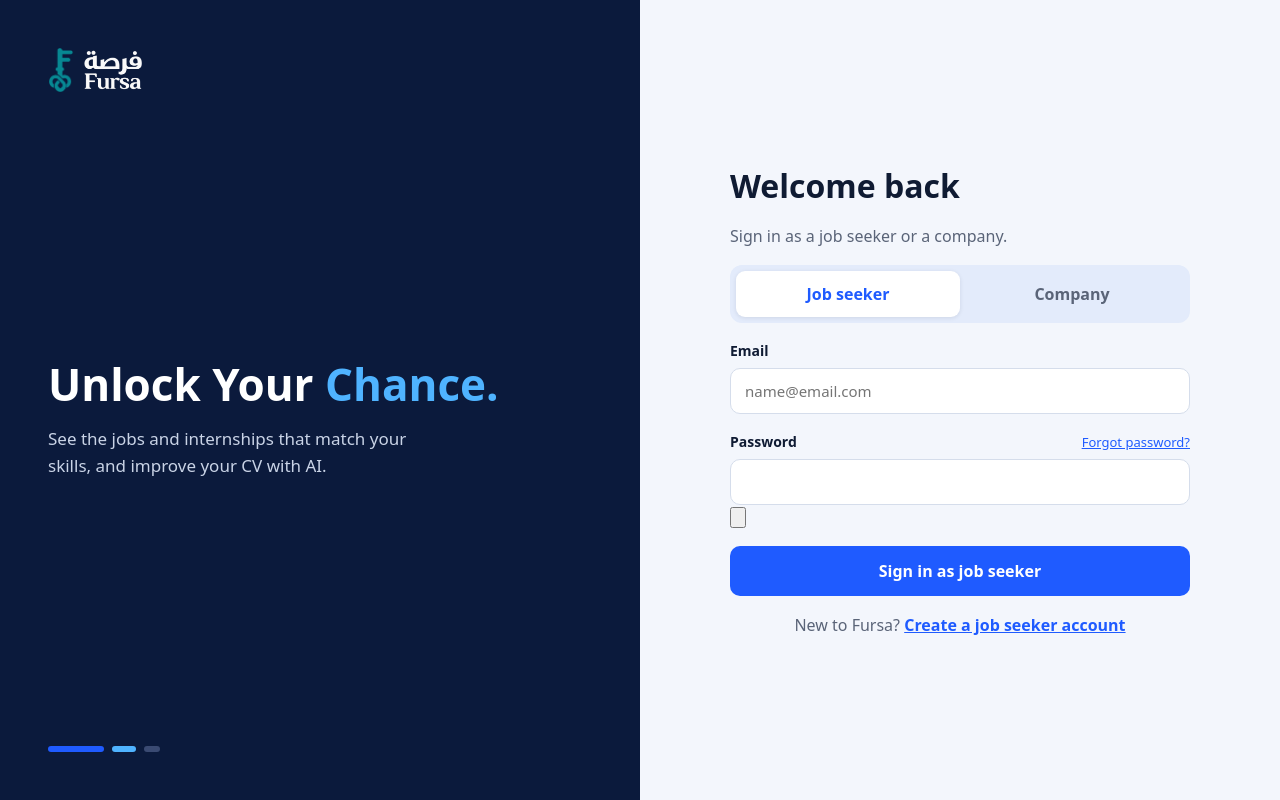
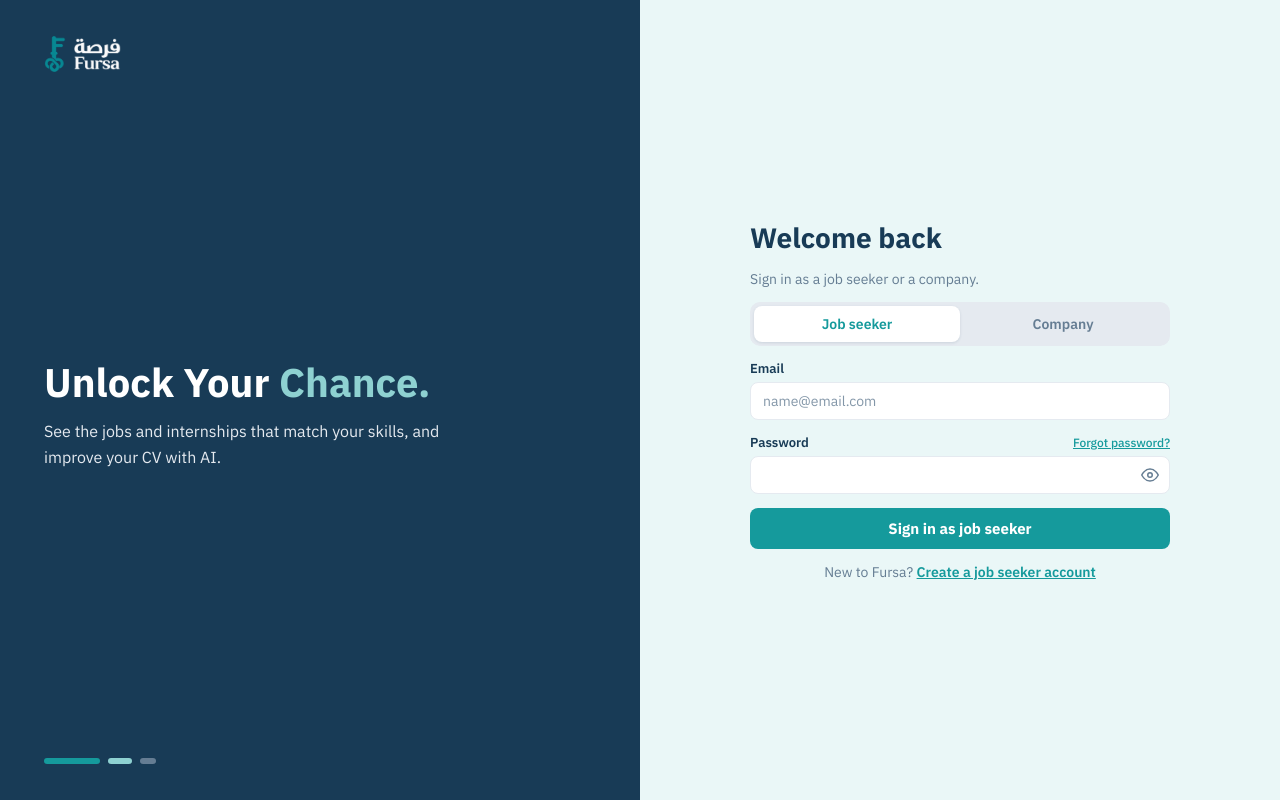
Before and after one commit to fatemaAlbasri/Fursa, a React (Vite) app in the folder frontend/: page /signin in a window 1280 px wide. Built offline with nearby package versions, Linux system fonts and the light colour scheme.

Commit message:
Brand colours only and compact one-screen layout

```diff
--- a/frontend/src/shared/styles/index.css
+++ b/frontend/src/shared/styles/index.css
@@ -1,234 +1,261 @@
+
 :root {
-  --navy: #0b1a3c;
-  --blue: #1f5bff;
-  --blue-hover: #1748d6;
-  --sky: #4fb3ff;
-  --bg: #f3f6fc;
-  --card: #ffffff;
-  --text: #0f1b33;
-  --muted: #5a6478;
-  --border: #d5ddeb;
-  --tab-bg: #e3ebfb;
-  --error: #d92d20;
-  --radius: 12px;
+  --navy: #183B56;
+  --teal: #159A9C;
+  --light: #EAF7F7;
+  --accent: #8ED1D1;
+  --gray: #E5EAF0;
+  --slate: #657D93;
+  --white: #FFFFFF;
+
+  --error: #D92D20;
+  --focus: rgba(21, 154, 156, .2);
+  --radius: 10px;
 }
 
 * { box-sizing: border-box; margin: 0; }
+html, body { height: 100%; }
 body {
-  font-family: 'Plus Jakarta Sans', system-ui, sans-serif;
-  background: var(--bg);
-  color: var(--text);
+  font-family: 'IBM Plex Sans', 'IBM Plex Sans Arabic', system-ui, sans-serif;
+  font-size: 14px;
+  background: var(--light);
+  color: var(--navy);
 }
 a { text-decoration: none; }
+button { font-family: inherit; }
 
 /* ---------- Logo ---------- */
-.logo { display: inline-flex; align-items: center; gap: 10px; color: var(--text); font-weight: 800; font-size: 22px; }
-.logo--light { color: #fff; }
-.logo__mark {
-  width: 36px; height: 36px; border-radius: 9px; background: var(--blue); color: #fff;
-  display: grid; place-items: center; font-size: 18px;
+.logo { display: inline-flex; align-items: center; gap: 8px; }
+.logo__key { height: 36px; width: auto; display: block; }
+.logo__wordmark { height: 32px; width: auto; display: block; }
+.logo__tag { font-size: 12px; font-weight: 600; color: var(--accent); margin-left: 4px; }
+
+/* ---------- Sign in (split layout) ---------- */
+.split { display: grid; grid-template-columns: 1fr 1fr; height: 100vh; }
+.split__brand {
+  background: var(--navy); color: var(--white); padding: 36px 44px;
+  display: flex; flex-direction: column; justify-content: space-between;
+}
+.split__copy h1 { font-size: 40px; line-height: 1.15; font-weight: 700; }
+.split__copy p { margin-top: 14px; max-width: 420px; color: var(--gray); font-size: 16px; line-height: 1.6; }
+.accent { color: var(--accent); }
+.dots { display: flex; gap: 8px; }
+.dots span { height: 6px; width: 16px; border-radius: 4px; background: var(--slate); }
+.dots span:first-child { width: 56px; background: var(--teal); }
+.dots span:nth-child(2) { width: 24px; background: var(--accent); }
+.split__form { display: grid; place-items: center; padding: 32px 24px; }
+
+.auth { width: 100%; max-width: 420px; display: flex; flex-direction: column; gap: 14px; }
+.auth h2 { font-size: 28px; font-weight: 700; }
+
+.tabs { display: grid; grid-template-columns: 1fr 1fr; background: var(--gray); padding: 4px; border-radius: var(--radius); }
+.tab {
+  border: 0; background: transparent; padding: 9px; border-radius: 8px;
+  font: inherit; font-weight: 600; color: var(--slate); cursor: pointer;
+}
+.tab--active { background: var(--white); color: var(--teal); box-shadow: 0 1px 3px rgba(24, 59, 86, .12); }
+
+/* ---------- Sign up pages (fit on one screen) ---------- */
+.page { min-height: 100vh; display: flex; flex-direction: column; }
+.topbar {
+  background: var(--navy); padding: 10px 28px; flex-shrink: 0;
+  display: flex; align-items: center; justify-content: space-between;
+}
+.topbar__right { color: var(--gray); font-size: 14px; }
+.back-link { background: none; border: 0; color: var(--white); font: inherit; font-size: 15px; cursor: pointer; }
+
+.container { width: 100%; max-width: 760px; margin: 0 auto; padding: 14px 24px 16px; }
+.container--wide { max-width: 1080px; }
+.page-head { margin-bottom: 10px; }
+.page-head .steps, .page-head .pill { margin-bottom: 6px; }
+.pill {
+  display: inline-block; background: var(--white); color: var(--teal); border: 1px solid var(--accent);
+  font-size: 12px; font-weight: 600; padding: 3px 12px; border-radius: 999px;
+}
+.title { font-size: 26px; font-weight: 700; line-height: 1.2; }
+.page-head .muted { margin-top: 2px; }
+.card {
+  background: var(--white); border: 1px solid var(--gray); border-radius: 14px;
+  padding: 18px 22px; display: flex; flex-direction: column; gap: 12px;
 }
 
-/* ---------- Sign in (split layout) ---------- */
-.split { display: grid; grid-template-columns: 1fr 1fr; min-height: 100vh; }
-.split__brand {
-  background: var(--navy); color: #fff; padding: 48px;
-  display: flex; flex-direction: column; justify-content: space-between;
-}
-.split__copy h1 { font-size: 44px; line-height: 1.15; font-weight: 800; }
-.split__copy p { margin-top: 16px; max-width: 400px; color: #c9d3e6; font-size: 17px; line-height: 1.6; }
-.accent { color: var(--sky); }
-.dots { display: flex; gap: 8px; }
-.dots span { height: 6px; width: 16px; border-radius: 4px; background: #3a4a72; }
-.dots span:first-child { width: 56px; background: var(--blue); }
-.dots span:nth-child(2) { width: 24px; background: var(--sky); }
-.split__form { display: grid; place-items: center; padding: 48px 24px; }
+/* grids */
+.grid2 { display: grid; grid-template-columns: 1fr 1fr; gap: 12px; }
+.grid3 { display: grid; grid-template-columns: repeat(3, 1fr); gap: 12px 14px; }
+.span2 { grid-column: span 2; }
+.row { display: grid; grid-template-columns: 1fr 1fr; gap: 12px; }
 
-.auth { width: 100%; max-width: 460px; display: flex; flex-direction: column; gap: 18px; }
-.auth h2 { font-size: 32px; font-weight: 800; }
-
-.tabs { display: grid; grid-template-columns: 1fr 1fr; background: var(--tab-bg); padding: 6px; border-radius: var(--radius); }
-.tab {
-  border: 0; background: transparent; padding: 12px; border-radius: 9px;
-  font: inherit; font-weight: 600; color: var(--muted); cursor: pointer;
-}
-.tab--active { background: #fff; color: var(--blue); box-shadow: 0 1px 4px rgba(15, 27, 51, .1); }
-
-/* ---------- Register pages ---------- */
-.topbar {
-  background: var(--navy); padding: 18px 32px;
-  display: flex; align-items: center; justify-content: space-between;
-}
-.topbar__right { color: #c9d3e6; font-size: 15px; }
-.container { max-width: 800px; margin: 0 auto; padding: 40px 24px 64px; }
-.pill {
-  display: inline-block; background: var(--tab-bg); color: var(--blue);
-  font-size: 13px; font-weight: 600; padding: 6px 14px; border-radius: 999px;
-}
-.title { font-size: 36px; font-weight: 800; margin: 12px 0 6px; }
-.card {
-  background: var(--card); border: 1px solid var(--border); border-radius: 18px;
-  padding: 32px; margin-top: 28px; display: flex; flex-direction: column; gap: 18px;
-}
-.row { display: grid; grid-template-columns: 1fr 1fr; gap: 16px; }
-.row--3 { grid-template-columns: 1fr 1fr 1fr; }
+/* company: two columns side by side */
+.cols { display: grid; grid-template-columns: 1.4fr 1fr; gap: 26px; }
+.col { display: flex; flex-direction: column; gap: 12px; }
+.col--side { border-left: 1px solid var(--gray); padding-left: 26px; }
+.col__submit { margin-top: auto; }
+.section-title { font-size: 15px; font-weight: 700; }
+.divider { border: 0; border-top: 1px solid var(--gray); margin: 4px 0; }
 
 /* ---------- Fields ---------- */
-.field { display: flex; flex-direction: column; gap: 8px; }
+.field { display: flex; flex-direction: column; gap: 5px; min-width: 0; }
 .field__top { display: flex; justify-content: space-between; align-items: baseline; }
-.field label { font-size: 14px; font-weight: 600; }
-.field input, .field select {
-  font: inherit; font-size: 15px; padding: 12px 14px; width: 100%;
-  border: 1px solid var(--border); border-radius: 10px; background: #fff; color: var(--text);
+.field label { font-size: 13px; font-weight: 600; }
+.field input, .field select, .field textarea {
+  font: inherit; font-size: 14px; padding: 9px 12px; width: 100%;
+  border: 1px solid var(--gray); border-radius: 8px; background: var(--white); color: var(--navy);
 }
-.field input:focus, .field select:focus, .skills__box:focus-within {
-  outline: none; border-color: var(--blue); box-shadow: 0 0 0 3px rgba(31, 91, 255, .15);
+.field input::placeholder, .field textarea::placeholder { color: var(--slate); opacity: .8; }
+.field textarea { resize: vertical; }
+.field input:focus, .field select:focus, .field textarea:focus, .skills__box:focus-within {
+  outline: none; border-color: var(--teal); box-shadow: 0 0 0 3px var(--focus);
 }
-.field__error { color: var(--error); font-size: 13px; }
-.hint { font-size: 13px; color: var(--muted); }
-.note {
-  background: var(--bg); border: 1px dashed #9fb6e8; border-radius: 10px;
-  padding: 12px 14px; font-size: 14px; color: var(--muted);
+.field__error { color: var(--error); font-size: 12px; }
+.hint { font-size: 12px; color: var(--slate); }
+
+/* password with eye button */
+.password { position: relative; }
+.field .password input { padding-right: 42px; }
+.password__eye {
+  position: absolute; right: 6px; top: 50%; transform: translateY(-50%);
+  border: 0; background: none; color: var(--slate); cursor: pointer; padding: 5px; display: grid;
 }
+.password__eye svg { width: 18px; height: 18px; }
+.password__eye:hover { color: var(--teal); }
+
+/* phone with +973 */
+.phone { display: flex; border: 1px solid var(--gray); border-radius: 8px; overflow: hidden; background: var(--white); }
+.phone:focus-within { border-color: var(--teal); box-shadow: 0 0 0 3px var(--focus); }
+.phone__code { background: var(--light); padding: 9px 10px; font-weight: 600; border-right: 1px solid var(--gray); }
+.field .phone input { border: 0; border-radius: 0; }
+.field .phone input:focus { box-shadow: none; }
 
 /* ---------- Skill picker ---------- */
 .skills { position: relative; }
 .skills__box {
-  display: flex; flex-wrap: wrap; gap: 8px; align-items: center;
-  border: 1px solid var(--border); border-radius: 10px; padding: 8px 10px; background: #fff; cursor: text;
+  display: flex; flex-wrap: wrap; gap: 6px; align-items: center; min-height: 38px;
+  border: 1px solid var(--gray); border-radius: 8px; padding: 4px 8px; background: var(--white); cursor: text;
 }
-.skills__box .skills__input { border: 0; padding: 6px 4px; flex: 1; min-width: 140px; box-shadow: none; }
+.skills__box .skills__input { border: 0; padding: 4px; flex: 1; min-width: 120px; box-shadow: none; }
 .skills__box .skills__input:focus { box-shadow: none; }
 .chip {
-  display: inline-flex; align-items: center; gap: 6px; background: var(--blue); color: #fff;
-  font-size: 14px; font-weight: 600; padding: 6px 12px; border-radius: 999px;
+  display: inline-flex; align-items: center; gap: 5px; background: var(--teal); color: var(--white);
+  font-size: 13px; font-weight: 600; padding: 3px 10px; border-radius: 999px;
 }
-.chip button { border: 0; background: none; color: #fff; cursor: pointer; font-size: 16px; line-height: 1; }
+.chip button { border: 0; background: none; color: var(--white); cursor: pointer; font-size: 15px; line-height: 1; }
 .skills__menu {
   position: absolute; z-index: 10; top: calc(100% + 4px); left: 0; right: 0;
-  list-style: none; padding: 6px; background: #fff; border: 1px solid var(--border);
-  border-radius: 10px; max-height: 220px; overflow-y: auto; box-shadow: 0 8px 24px rgba(15, 27, 51, .12);
+  list-style: none; padding: 6px; background: var(--white); border: 1px solid var(--gray);
+  border-radius: 8px; max-height: 200px; overflow-y: auto; box-shadow: 0 8px 24px rgba(24, 59, 86, .12);
 }
-.skills__menu li { padding: 10px 12px; border-radius: 8px; cursor: pointer; }
-.skills__menu li:hover { background: var(--tab-bg); }
+.skills__menu li { padding: 8px 10px; border-radius: 6px; cursor: pointer; }
+.skills__menu li:hover { background: var(--light); }
+
+/* ---------- Job type / Work mode choices ---------- */
+.choice-box {
+  background: var(--light); border: 1px solid var(--gray); border-radius: 10px;
+  padding: 10px 14px; display: flex; flex-direction: column; gap: 8px;
+}
+.choice-box__label { font-size: 13px; font-weight: 600; }
+.choice-box__label span { font-weight: 400; color: var(--slate); }
+.choice-box__chips { display: flex; flex-wrap: wrap; gap: 8px; }
+.choice {
+  font: inherit; font-size: 13px; font-weight: 600; cursor: pointer;
+  padding: 6px 14px; border-radius: 999px; border: 1px solid var(--gray);
+  background: var(--white); color: var(--navy);
+}
+.choice:hover { border-color: var(--teal); }
+.choice--on { background: var(--teal); border-color: var(--teal); color: var(--white); }
+
+/* ---------- CV drop box (one line) ---------- */
+.drop {
+  border: 2px dashed var(--accent); border-radius: 10px; background: var(--light);
+  padding: 12px 16px; cursor: pointer;
+  display: flex; align-items: center; justify-content: center; gap: 10px; flex-wrap: wrap;
+}
+.drop--over { border-color: var(--teal); }
+.drop__icon { width: 22px; height: 22px; color: var(--teal); flex-shrink: 0; }
+.drop__text { color: var(--slate); font-size: 14px; }
+.drop__browse { color: var(--teal); font-weight: 700; }
+.drop__sub { font-size: 12px; color: var(--slate); }
+.drop__sub::before { content: '· '; }
+
+/* ---------- Company logo upload ---------- */
+.logo-upload { display: flex; align-items: center; gap: 14px; }
+.logo-upload__box {
+  width: 60px; height: 60px; border: 2px dashed var(--accent); border-radius: 10px; background: var(--light);
+  display: grid; place-items: center; color: var(--teal); overflow: hidden; flex-shrink: 0;
+}
+.logo-upload__box svg { width: 22px; height: 22px; }
+.logo-upload__box img { width: 100%; height: 100%; object-fit: cover; }
+.logo-upload__label { font-size: 13px; font-weight: 500; margin-bottom: 6px; }
+
+/* ---------- Steps ---------- */
+.steps { display: flex; align-items: center; gap: 8px; }
+.center .steps, .steps--center { justify-content: center; }
+.step { font-size: 12px; font-weight: 600; padding: 4px 12px; border-radius: 999px; background: var(--gray); color: var(--slate); }
+.step--active { background: var(--teal); color: var(--white); }
+.step--done { background: var(--white); color: var(--teal); border: 1px solid var(--accent); }
+.steps__line { width: 22px; height: 2px; background: var(--gray); }
+
+/* ---------- Plans ---------- */
+.plans { display: grid; grid-template-columns: repeat(3, 1fr); gap: 16px; align-items: stretch; }
+.plan {
+  background: var(--white); border: 1px solid var(--gray); border-radius: 14px; padding: 18px 20px;
+  display: flex; flex-direction: column;
+}
+.plan--active { background: var(--teal); color: var(--white); border-color: var(--teal); box-shadow: 0 10px 26px rgba(21, 154, 156, .25); }
+.plan__badge {
+  align-self: flex-start; background: var(--accent); color: var(--navy);
+  font-size: 11px; font-weight: 700; padding: 3px 9px; border-radius: 999px; margin-bottom: 6px;
+}
+.plan__name { font-size: 18px; font-weight: 700; }
+.plan__tagline { font-size: 13px; color: var(--slate); margin: 4px 0 10px; }
+.plan--active .plan__tagline { color: var(--light); }
+.plan__price { font-size: 28px; font-weight: 700; }
+.plan__price span { font-size: 13px; font-weight: 500; color: var(--slate); }
+.plan--active .plan__price span { color: var(--light); }
+.plan__list { list-style: none; padding: 0; margin: 12px 0 16px; display: flex; flex-direction: column; gap: 7px; flex: 1; }
+.plan__list li { display: flex; align-items: center; gap: 8px; font-size: 14px; }
+.plan__tick {
+  width: 18px; height: 18px; border-radius: 50%; display: grid; place-items: center;
+  font-size: 10px; font-weight: 700; background: var(--light); color: var(--teal); flex-shrink: 0;
+}
+.plan--active .plan__tick { background: var(--white); }
+.plan__no { opacity: .65; }
+.plan-bar {
+  margin-top: 14px; background: var(--white); border: 1px solid var(--gray); border-radius: 12px;
+  padding: 12px 20px; display: flex; align-items: center; justify-content: space-between; gap: 16px;
+}
 
 /* ---------- Buttons & links ---------- */
 .btn {
-  font: inherit; font-weight: 700; font-size: 16px; border: 0; border-radius: 10px;
-  padding: 14px 20px; cursor: pointer;
+  font: inherit; font-weight: 700; font-size: 15px; border: 0; border-radius: 8px;
+  padding: 11px 18px; cursor: pointer;
 }
-.btn--primary { background: var(--blue); color: #fff; }
-.btn--primary:hover { background: var(--blue-hover); }
+.btn--primary { background: var(--teal); color: var(--white); }
+.btn--primary:hover { background: var(--navy); }
 .btn--block { width: 100%; }
-.link { color: var(--blue); text-decoration: underline; font-weight: 600; }
-.link--light { color: var(--sky); }
-.small { font-size: 13px; font-weight: 500; }
-.muted { color: var(--muted); }
+.btn--outline { background: var(--white); color: var(--teal); border: 1px solid var(--teal); padding: 7px 14px; font-size: 14px; }
+.btn--outline:hover { background: var(--light); }
+.btn--white { background: var(--white); color: var(--teal); }
+.link { color: var(--teal); text-decoration: underline; font-weight: 600; }
+.link--light { color: var(--accent); }
+.small { font-size: 12px; font-weight: 500; }
+.muted { color: var(--slate); }
 .center { text-align: center; }
 
-/* ---------- Mobile ---------- */
-@media (max-width: 800px) {
-  .split { grid-template-columns: 1fr; }
-  .split__brand { padding: 28px 24px; gap: 28px; }
-  .split__copy h1 { font-size: 32px; }
+/* ---------- Small screens: stack and allow scrolling ---------- */
+@media (max-width: 900px) {
+  .grid3 { grid-template-columns: 1fr 1fr; }
+  .cols { grid-template-columns: 1fr; }
+  .col--side { border-left: 0; padding-left: 0; border-top: 1px solid var(--gray); padding-top: 16px; }
+  .plans { grid-template-columns: 1fr; }
+}
+@media (max-width: 640px) {
+  .split { grid-template-columns: 1fr; height: auto; min-height: 100vh; }
+  .split__brand { padding: 24px; gap: 24px; }
+  .split__copy h1 { font-size: 30px; }
   .dots { display: none; }
-  .row, .row--3 { grid-template-columns: 1fr; }
-  .topbar { padding: 16px; flex-wrap: wrap; gap: 8px; }
-  .card { padding: 22px; }
-  .title { font-size: 28px; }
-}
-
-/* logo image */
-.logo__img { width: 36px; height: 36px; display: block; }
-.tabs--narrow { max-width: 360px; margin-bottom: 20px; }
-
-/* ===== New wireframe (v2) ===== */
-.logo__tag { font-size: 13px; font-weight: 600; color: var(--sky); margin-left: 4px; }
-.back-link { background: none; border: 0; color: #fff; font: inherit; font-size: 16px; cursor: pointer; }
-.container--wide { max-width: 1120px; }
-.section-title { font-size: 18px; font-weight: 700; }
-.divider { border: 0; border-top: 1px solid var(--border); margin: 6px 0; }
-.field textarea {
-  font: inherit; font-size: 15px; padding: 12px 14px; width: 100%; resize: vertical;
-  border: 1px solid var(--border); border-radius: 10px; color: var(--text);
-}
-.field textarea:focus { outline: none; border-color: var(--blue); box-shadow: 0 0 0 3px rgba(31, 91, 255, .15); }
-
-/* phone with +973 */
-.phone { display: flex; border: 1px solid var(--border); border-radius: 10px; overflow: hidden; background: #fff; }
-.phone:focus-within { border-color: var(--blue); box-shadow: 0 0 0 3px rgba(31, 91, 255, .15); }
-.phone__code { background: var(--bg); padding: 12px 14px; font-weight: 600; color: var(--muted); border-right: 1px solid var(--border); }
-.field .phone input { border: 0; border-radius: 0; }
-.field .phone input:focus { box-shadow: none; }
-
-/* CV drop box */
-.drop {
-  border: 2px dashed #9fb6e8; border-radius: 12px; background: var(--bg);
-  padding: 28px 16px; text-align: center; cursor: pointer;
-}
-.drop--over { border-color: var(--blue); background: var(--tab-bg); }
-.drop__icon { width: 30px; height: 30px; color: var(--blue); }
-.drop__text { margin-top: 8px; color: var(--muted); font-size: 16px; }
-.drop__browse { color: var(--blue); font-weight: 700; }
-.drop__sub { font-size: 13px; color: var(--muted); margin-top: 4px; }
-
-/* company logo upload */
-.logo-upload { display: flex; align-items: center; gap: 16px; }
-.logo-upload__box {
-  width: 84px; height: 84px; border: 2px dashed #9fb6e8; border-radius: 12px; background: var(--bg);
-  display: grid; place-items: center; color: var(--blue); overflow: hidden;
-}
-.logo-upload__box svg { width: 26px; height: 26px; }
-.logo-upload__box img { width: 100%; height: 100%; object-fit: cover; }
-.logo-upload__label { font-size: 14px; font-weight: 500; margin-bottom: 8px; }
-.btn--outline { background: #fff; color: var(--blue); border: 1px solid var(--blue); padding: 10px 16px; }
-.btn--outline:hover { background: var(--bg); }
-.btn--white { background: #fff; color: var(--blue); }
-
-/* steps */
-.steps { display: flex; align-items: center; gap: 10px; margin-bottom: 4px; }
-.steps--center { justify-content: center; }
-.step { font-size: 13px; font-weight: 600; padding: 6px 14px; border-radius: 999px; background: var(--tab-bg); color: var(--muted); }
-.step--active { background: var(--blue); color: #fff; }
-.step--done { background: #e3f6ec; color: #1a7f4b; }
-.steps__line { width: 24px; height: 2px; background: var(--border); }
-
-/* plans */
-.plans { display: grid; grid-template-columns: repeat(3, 1fr); gap: 20px; margin-top: 32px; align-items: stretch; }
-.plan {
-  background: #fff; border: 1px solid var(--border); border-radius: 18px; padding: 26px;
-  display: flex; flex-direction: column;
-}
-.plan--active { background: var(--blue); color: #fff; border-color: var(--blue); box-shadow: 0 12px 30px rgba(31, 91, 255, .25); }
-.plan__badge {
-  align-self: flex-start; background: var(--sky); color: var(--navy);
-  font-size: 12px; font-weight: 700; padding: 4px 10px; border-radius: 999px; margin-bottom: 10px;
-}
-.plan__name { font-size: 20px; font-weight: 700; }
-.plan__tagline { font-size: 14px; color: var(--muted); margin: 8px 0 14px; }
-.plan--active .plan__tagline { color: #d6e2ff; }
-.plan__price { font-size: 34px; font-weight: 800; }
-.plan__price span { font-size: 14px; font-weight: 500; color: var(--muted); }
-.plan--active .plan__price span { color: #d6e2ff; }
-.plan__list { list-style: none; padding: 0; margin: 16px 0 24px; display: flex; flex-direction: column; gap: 10px; flex: 1; }
-.plan__list li { display: flex; align-items: center; gap: 10px; font-size: 15px; }
-.plan__tick {
-  width: 20px; height: 20px; border-radius: 50%; display: grid; place-items: center;
-  font-size: 11px; font-weight: 700; background: var(--tab-bg); color: var(--blue); flex-shrink: 0;
-}
-.plan--active .plan__tick { background: #fff; }
-.plan__no { opacity: .7; }
-.plan-bar {
-  margin-top: 28px; background: #fff; border: 1px solid var(--border); border-radius: 16px;
-  padding: 18px 24px; display: flex; align-items: center; justify-content: space-between; gap: 16px;
-}
-
-@media (max-width: 800px) {
-  .plans { grid-template-columns: 1fr; }
+  .grid2, .grid3, .row { grid-template-columns: 1fr; }
+  .span2 { grid-column: auto; }
+  .topbar { padding: 10px 16px; flex-wrap: wrap; gap: 8px; }
   .plan-bar { flex-direction: column; align-items: stretch; text-align: center; }
   .logo__tag { display: none; }
 }
-
-/* ===== New Fursa logo ===== */
-.logo__key { height: 44px; width: auto; display: block; }
-.logo__wordmark { height: 40px; width: auto; display: block; }
```
Also changed, not shown: frontend/src/shared/pages/Signup.jsx (+44 -34 lines).
